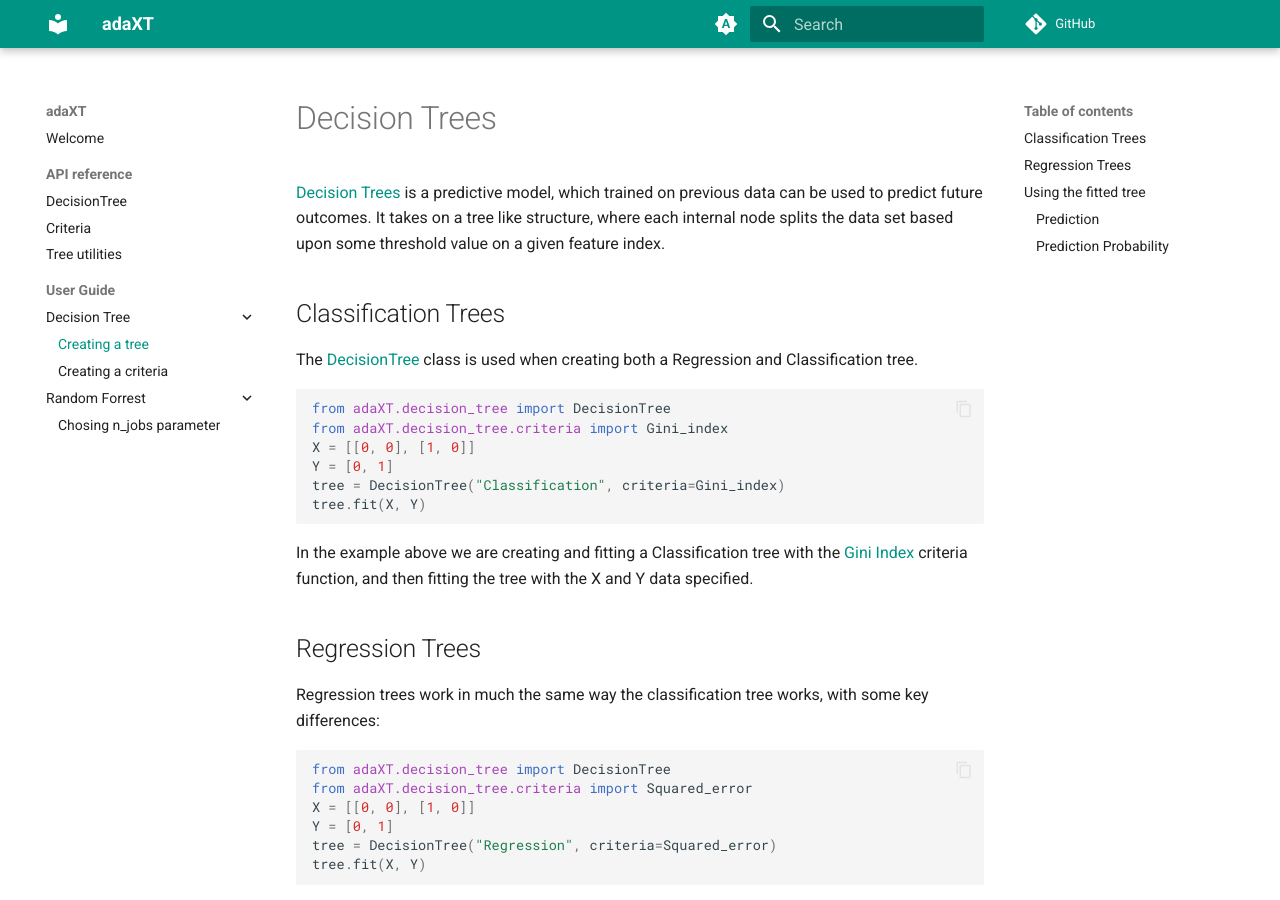
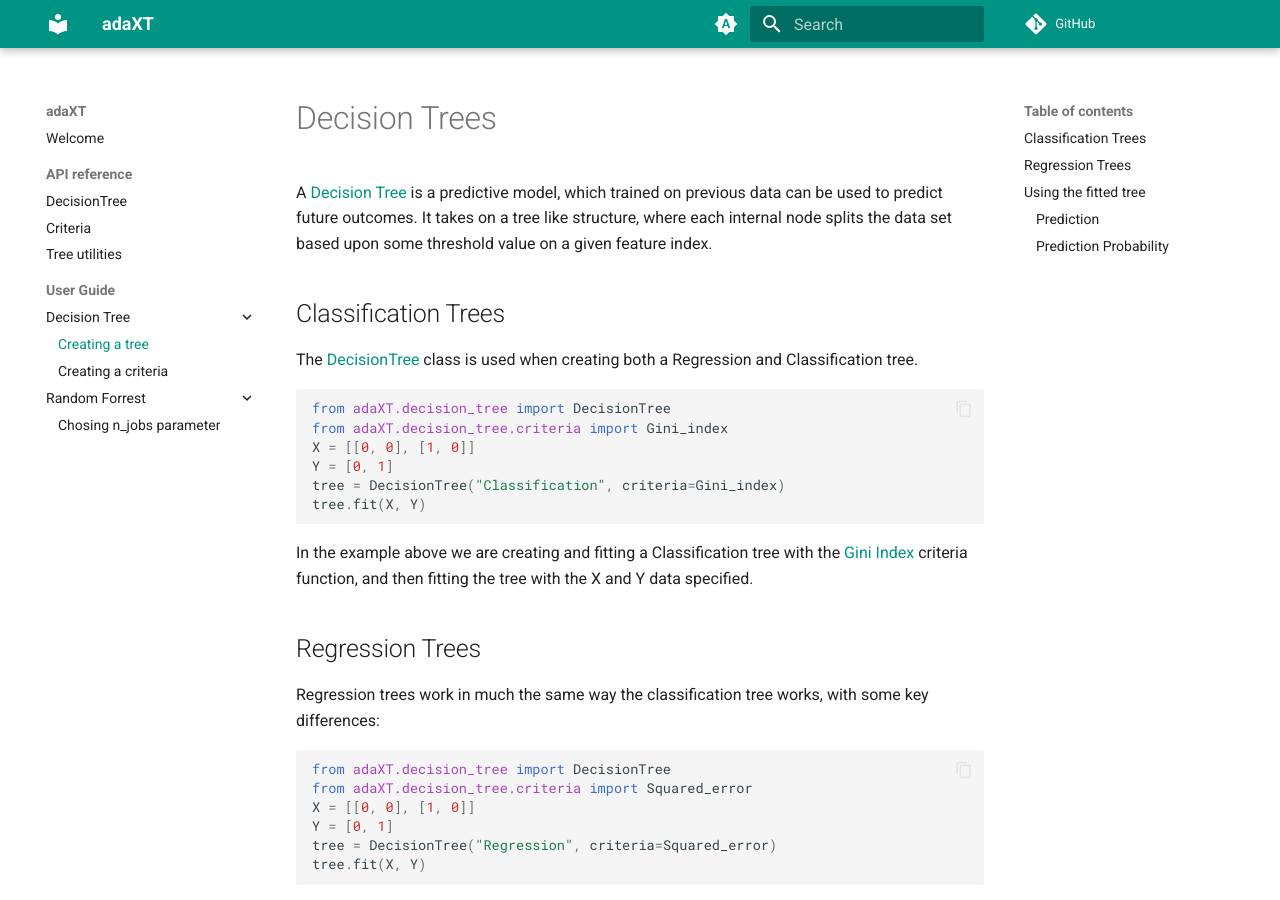
Before and after one commit to NiklasPfister/adaXT, an MkDocs documentation site: the page built from docs/decision_tree/examples/creatingATree.md, in a window 1280 px wide and 900 px high. Built offline with MkDocs 1.6.1 and Material for MkDocs 9.7.7, drawn with Linux system fonts in a browser that asks for light colours; comment, search, counter and statistics services are not loaded.

Commit message:
more proof reading

```diff
--- a/docs/decision_tree/examples/creatingATree.md
+++ b/docs/decision_tree/examples/creatingATree.md
@@ -1,5 +1,5 @@
 # Decision Trees
-[Decision Trees](https://en.wikipedia.org/wiki/Decision_tree) is a predictive model, which trained on previous data can be used to predict future outcomes. It takes on a tree like structure, where each internal node splits the data set based upon some threshold value on a given feature index.
+A [Decision Tree](https://en.wikipedia.org/wiki/Decision_tree) is a predictive model, which trained on previous data can be used to predict future outcomes. It takes on a tree like structure, where each internal node splits the data set based upon some threshold value on a given feature index.
 
 ## Classification Trees
 The [DecisionTree](../tree/DecisionTree.md) class is used when creating both a Regression and Classification tree.
```
Also changed, not shown: docs/decision_tree/examples/creatingACriteria.md (+2 -2 lines).
